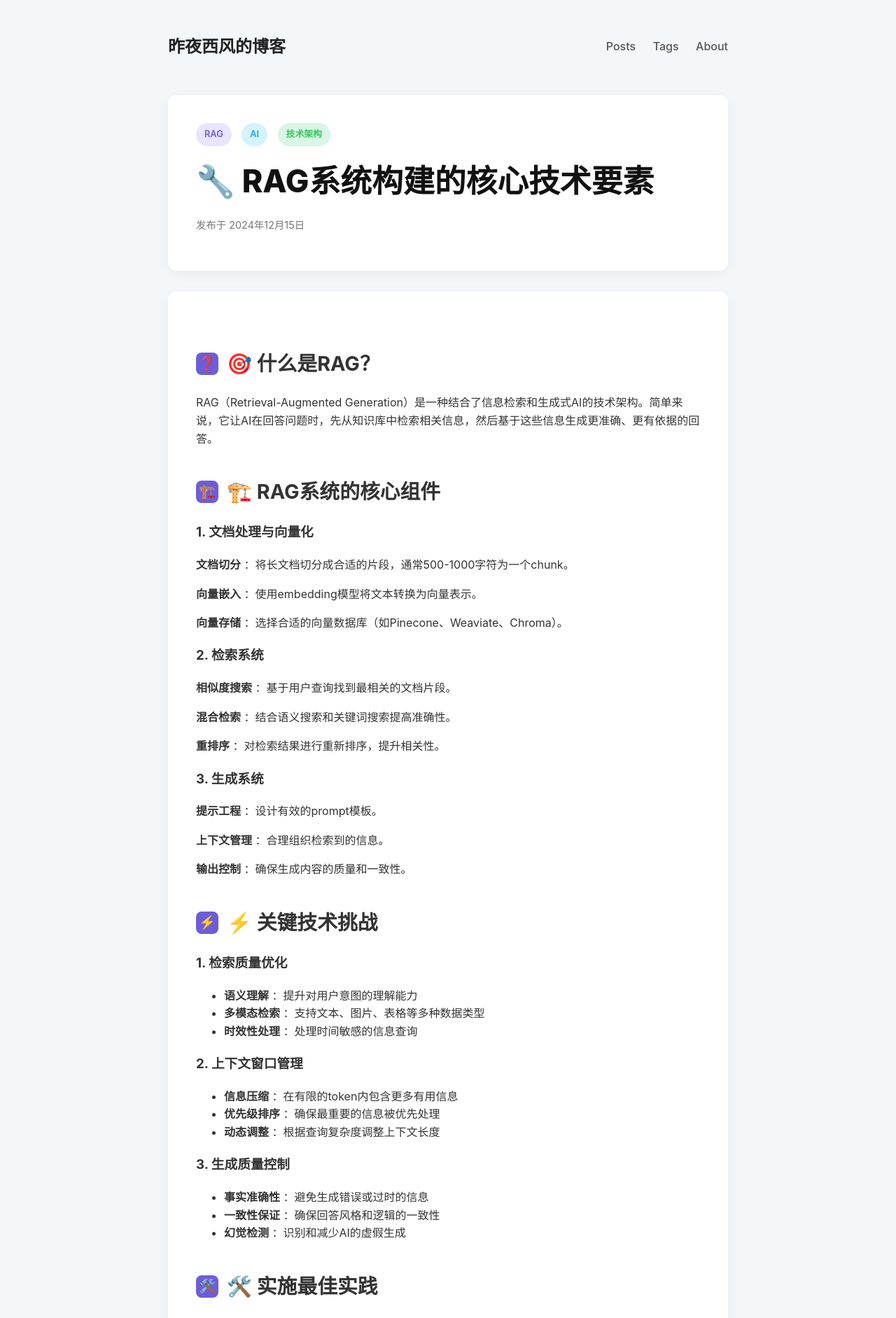
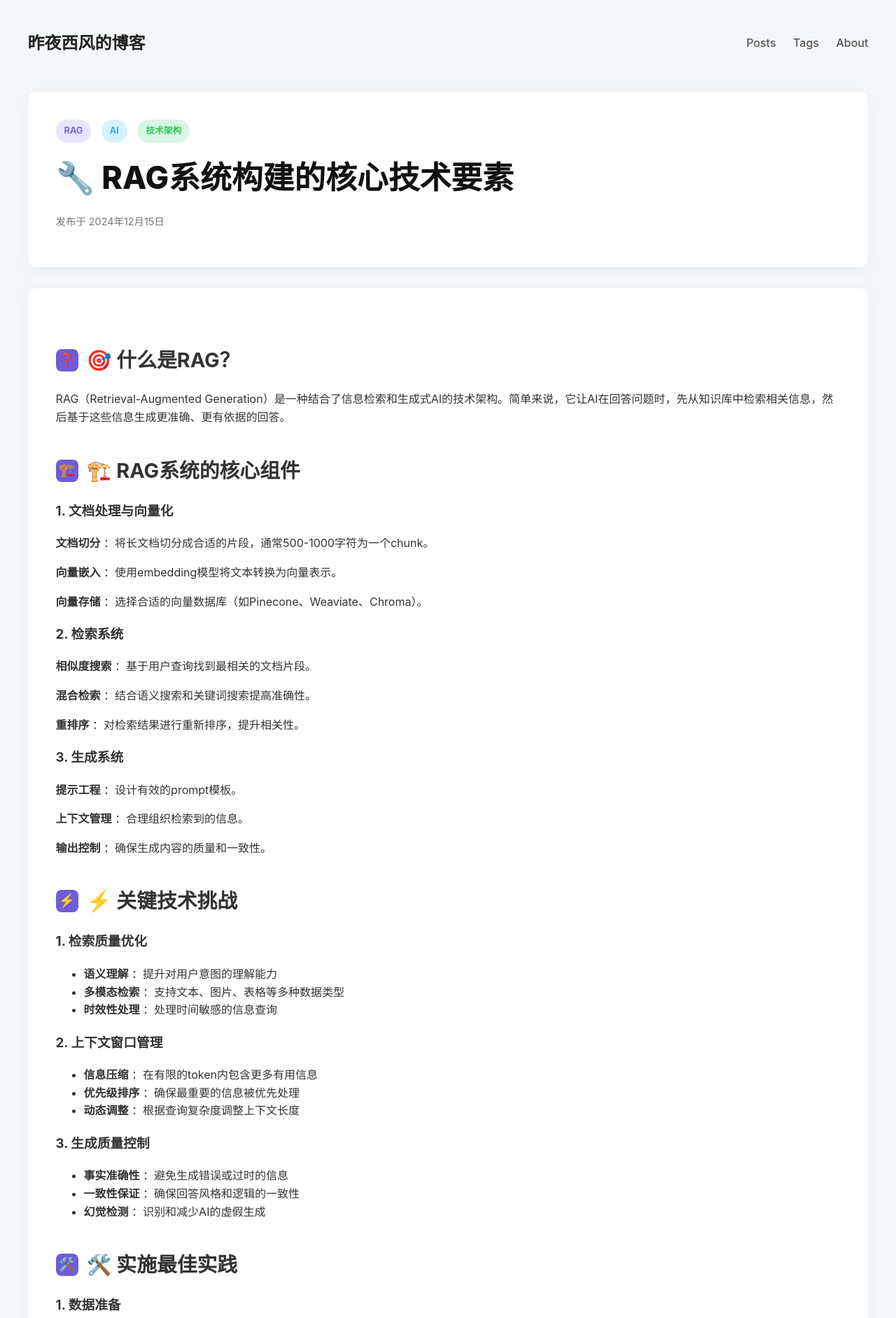
Before and after one commit to Piratelhx/piratelhx.github.io, a Jekyll site: the page built from _posts/2024-12-15-rag-system-optimization.md, in a window 1280 px wide. Shown: the top 1884 px of the page at 70% size. Built offline with Jekyll 4.4.1, drawn with Linux system fonts in a browser that asks for light colours.

Commit message:
减少两侧空白

```diff
--- a/assets/css/main.css
+++ b/assets/css/main.css
@@ -7,9 +7,36 @@ body {
 }
 
 .container {
-    max-width: 800px;
+    max-width: 1200px; /* 从800px增加到1200px */
     margin: 0 auto;
     padding: 20px;
+}
+
+/* 添加响应式设计 */
+@media (max-width: 1280px) {
+    .container {
+        max-width: 95%;
+        padding: 15px;
+    }
+}
+
+@media (max-width: 768px) {
+    .container {
+        max-width: 100%;
+        padding: 10px;
+    }
+
+    .post-card-header {
+        padding: 25px;
+    }
+
+    .post-content {
+        padding: 25px;
+    }
+
+    .post-title-main {
+        font-size: 2.2rem;
+    }
 }
 
 /* Header */
```
